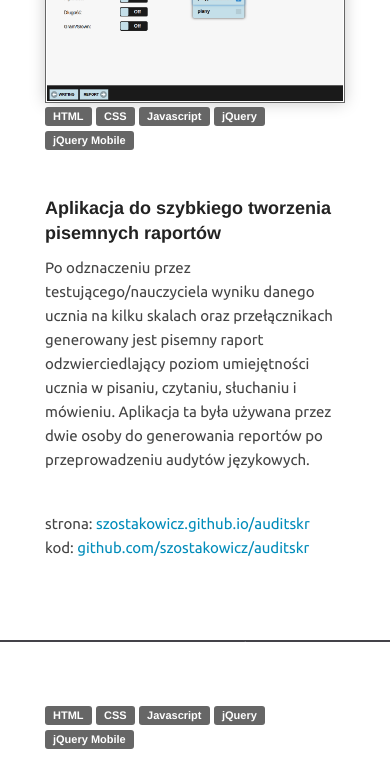
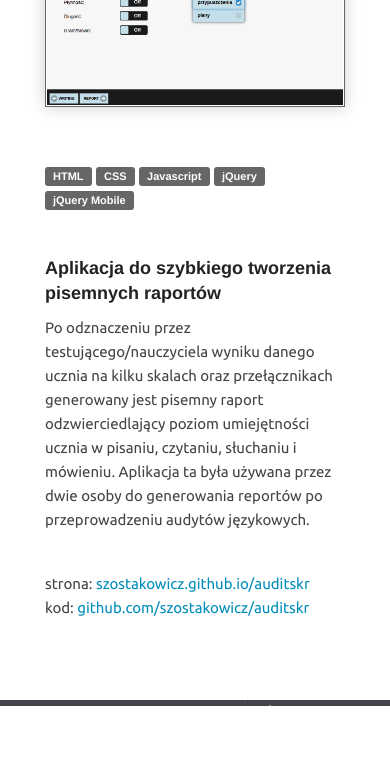
Before and after one commit to MariuszWilk/portfolio, a plain HTML site: page index.html in a window 390 px wide. Shown: the part 1060-1827 px from the top of the page. Drawn offline with Linux system fonts and the light colour scheme.

Commit message:
mediumqueries

```diff
--- a/css/style.css
+++ b/css/style.css
@@ -81,3 +81,23 @@ img {
 img:hover {
 	box-shadow: 0 0 15px #888;
 }
+
+@media only screen and (max-width: 64.063em) {
+
+	h3 {
+		margin-left: 45px;
+	}
+
+	h4 {
+		margin-right: 45px;
+	}
+
+	.upper_label {
+		margin-top: 60px;
+	}
+
+	.break {
+		padding: 3px;
+	}
+
+}
--- a/index.html
+++ b/index.html
@@ -50,7 +50,7 @@
 	  		</a>
   		</div>
   		<div class="large-6 columns">
-  			<span class="radius label">HTML</span>
+  			<span class="radius label upper_label">HTML</span>
   			<span class="radius label">CSS</span>
   			<span class="radius label">Javascript</span>
   			<span class="radius label">jQuery</span>
```
